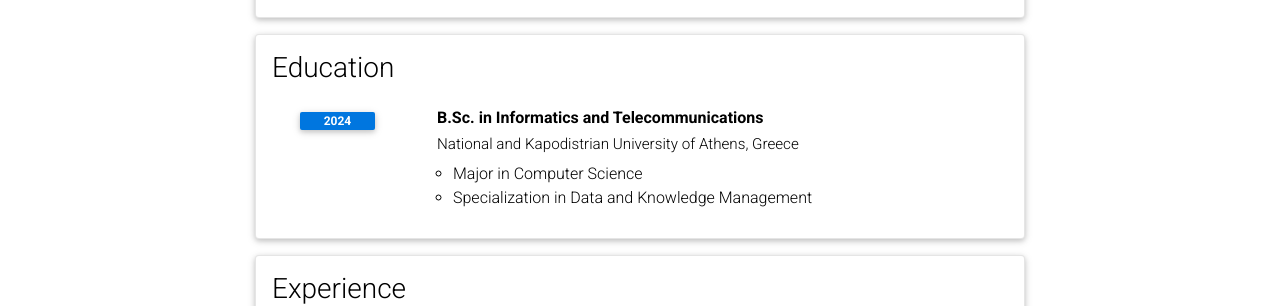
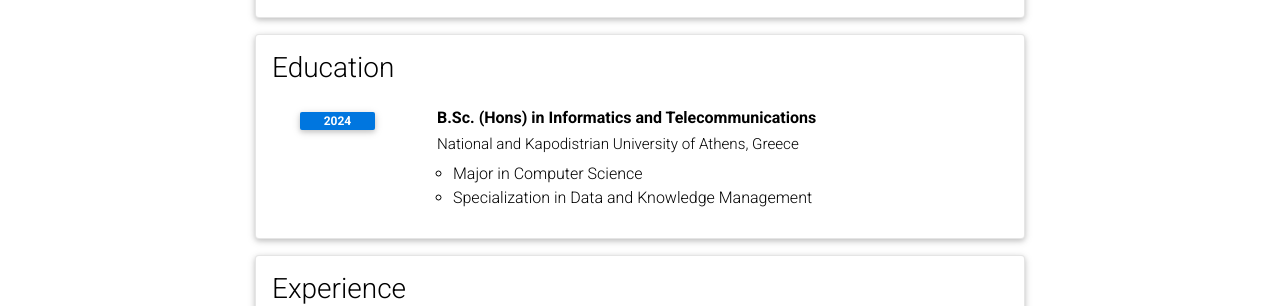
Before and after one commit to angelosps/angelosps.github.io, a Jekyll site: the page built from _pages/cv.md, in a window 1280 px wide and 1143 px high. Shown: the part 327-633 px from the top of the window. Built offline with Jekyll 4.4.1, drawn with Linux system fonts in a browser that asks for light colours; comment, search, counter and statistics services are not loaded; a style sheet for code colours, icons or effects is not loaded.

Commit message:
cv update

```diff
--- a/_data/cv.yml
+++ b/_data/cv.yml
@@ -19,7 +19,7 @@
     #       contents:
     #         - Sub-description 1.
     #         - Sub-description 2.
-    - title: B.Sc. in Informatics and Telecommunications
+    - title: B.Sc. (Hons) in Informatics and Telecommunications
       institution: National and Kapodistrian University of Athens, Greece
       year: 2024
       description:
```
